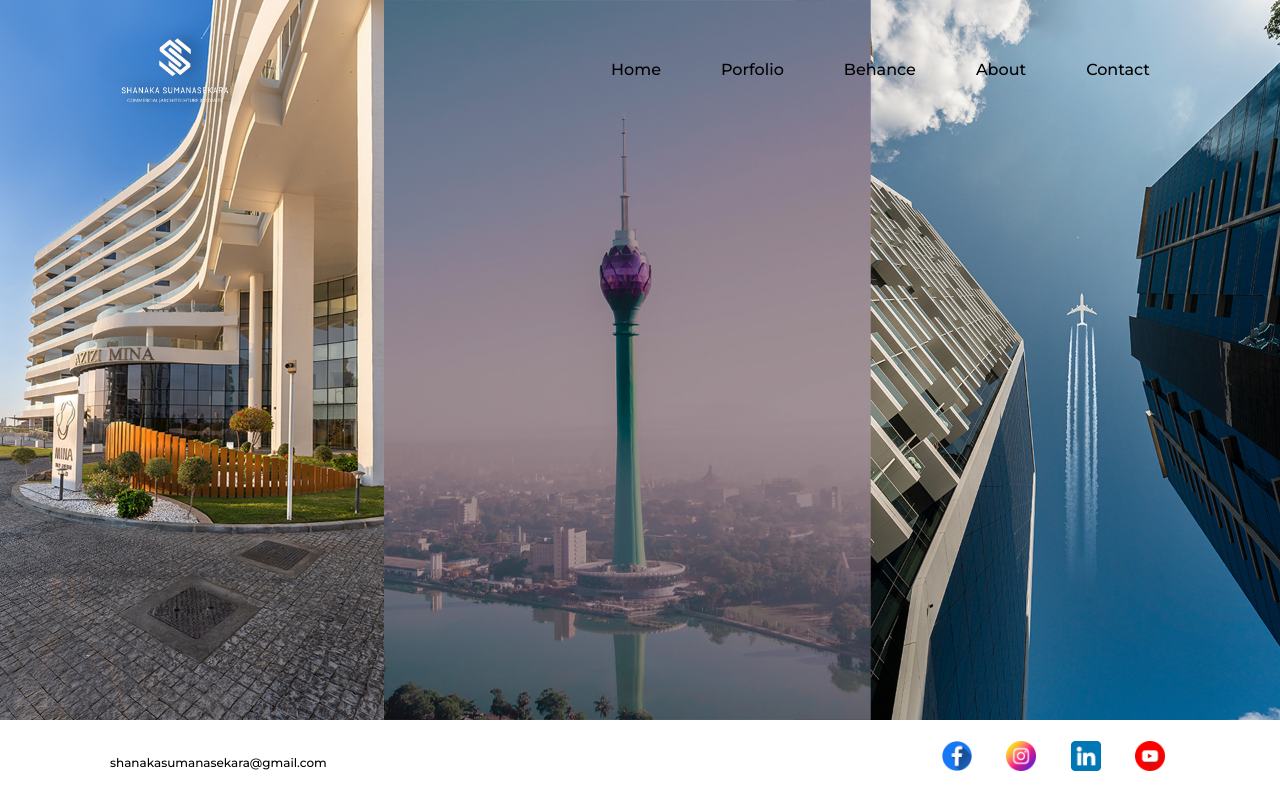
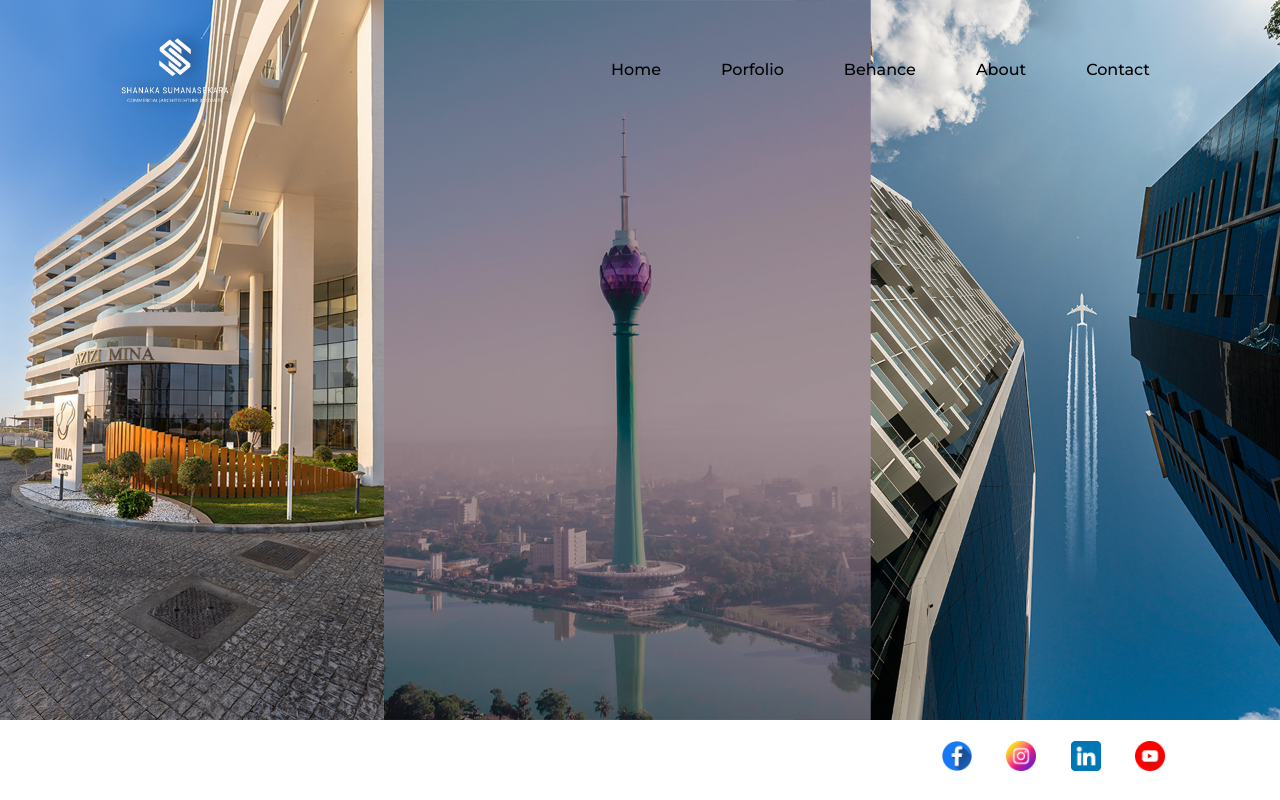
Before and after one commit to akila-dhanapala/shanaweb, a plain HTML site: page index.html in a window 1280 px wide. Drawn offline with Linux system fonts and the light colour scheme.

Commit message:
email style

```diff
--- a/index.html
+++ b/index.html
@@ -26,7 +26,7 @@
             <img class="img-src" src="./images/LOGO whitecopy.png" alt="logo-header" width="150px" height="150px">
             <ul class="list-type">
                 <li class="nav-li"><a href="">Home</a></li>
-                <li class="nav-li"><a href="">Porfolio</a></li>
+                <li class="nav-li"><a href="./pages/portfolio.html">Porfolio</a></li>
                 <li class="nav-li"><a href="https://www.behance.net/shanaka96">Behance</a></li>
                 <li class="nav-li"><a href="">About</a></li>
                 <li class="nav-li"><a href="">Contact</a></li>
@@ -44,7 +44,7 @@
             <a href="https://www.linkedin.com/in/shanaka-sumanasekara?utm_source=share&utm_campaign=share_via&utm_content=profile&utm_medium=ios_app"><img class="social-size" src="./images/linkedin.png" alt="linkedin-social-button"></a>
             <a href="https://youtube.com/@shanakasumanasekara2557?si=LM6oVQRPdb76NWud"><img class="social-size" src="./images/youtube.png" alt="youtube-social-button"></a>
         </div>
-        <span class="footer-text"> <a href=mailto:“shanakasumanasekara@gmail.com”>shanakasumanasekara@gmail.com</a> | © Shanaka Sumanasekara </span>
+        <span class="footer-text"> <a href=mailto:“shanakasumanasekara@gmail.com” class="a-footer">shanakasumanasekara@gmail.com</a>| © Shanaka Sumanasekara </span>
     </div>
 </body>
 </html>
--- a/styles.css
+++ b/styles.css
@@ -81,3 +81,7 @@ a{
     font-weight: 400;
     padding: 10px;
 }
+
+.a-footer{
+    color: white;
+}
```
Also changed, not shown: pages/portfolio.html (added).
